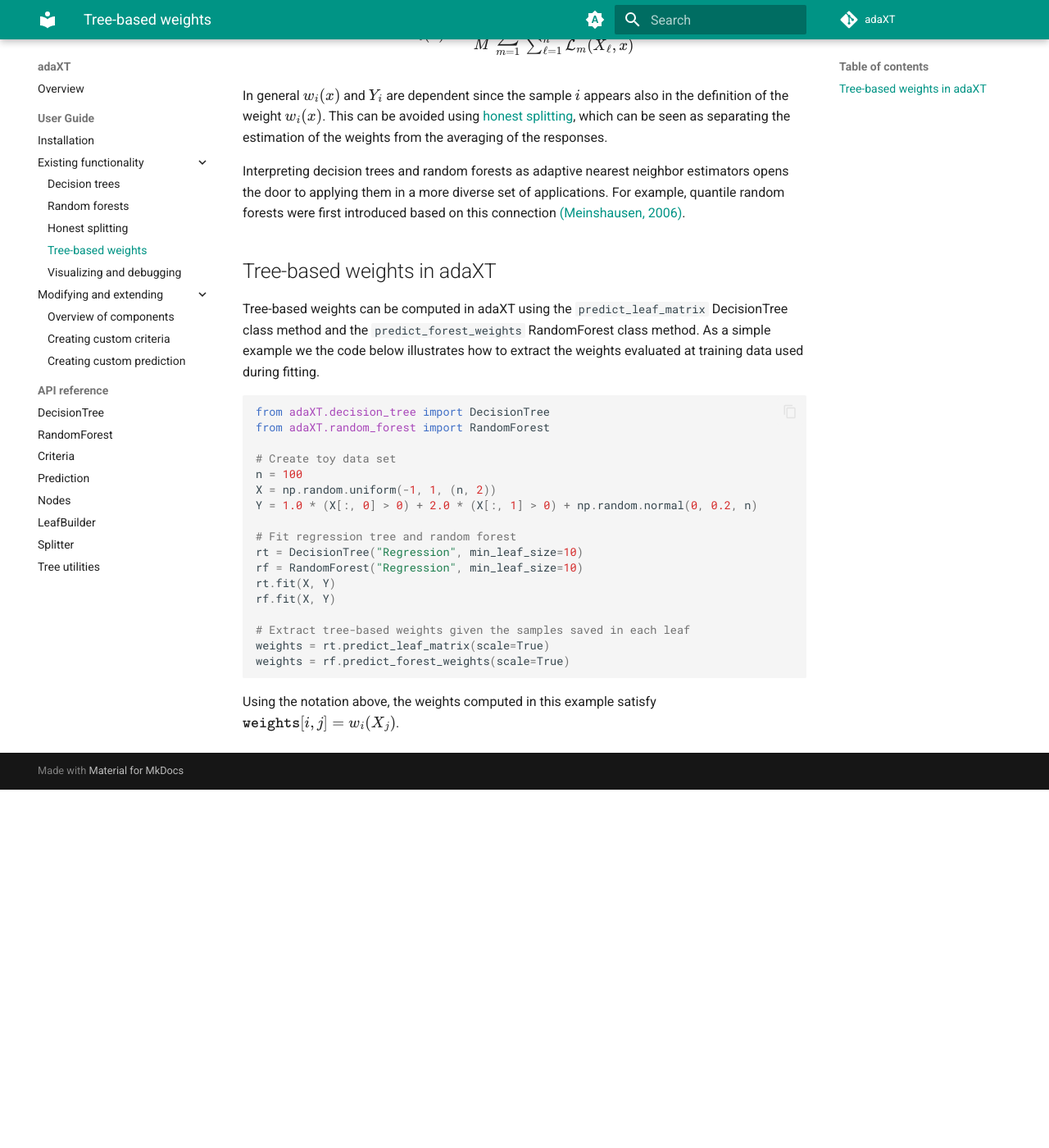
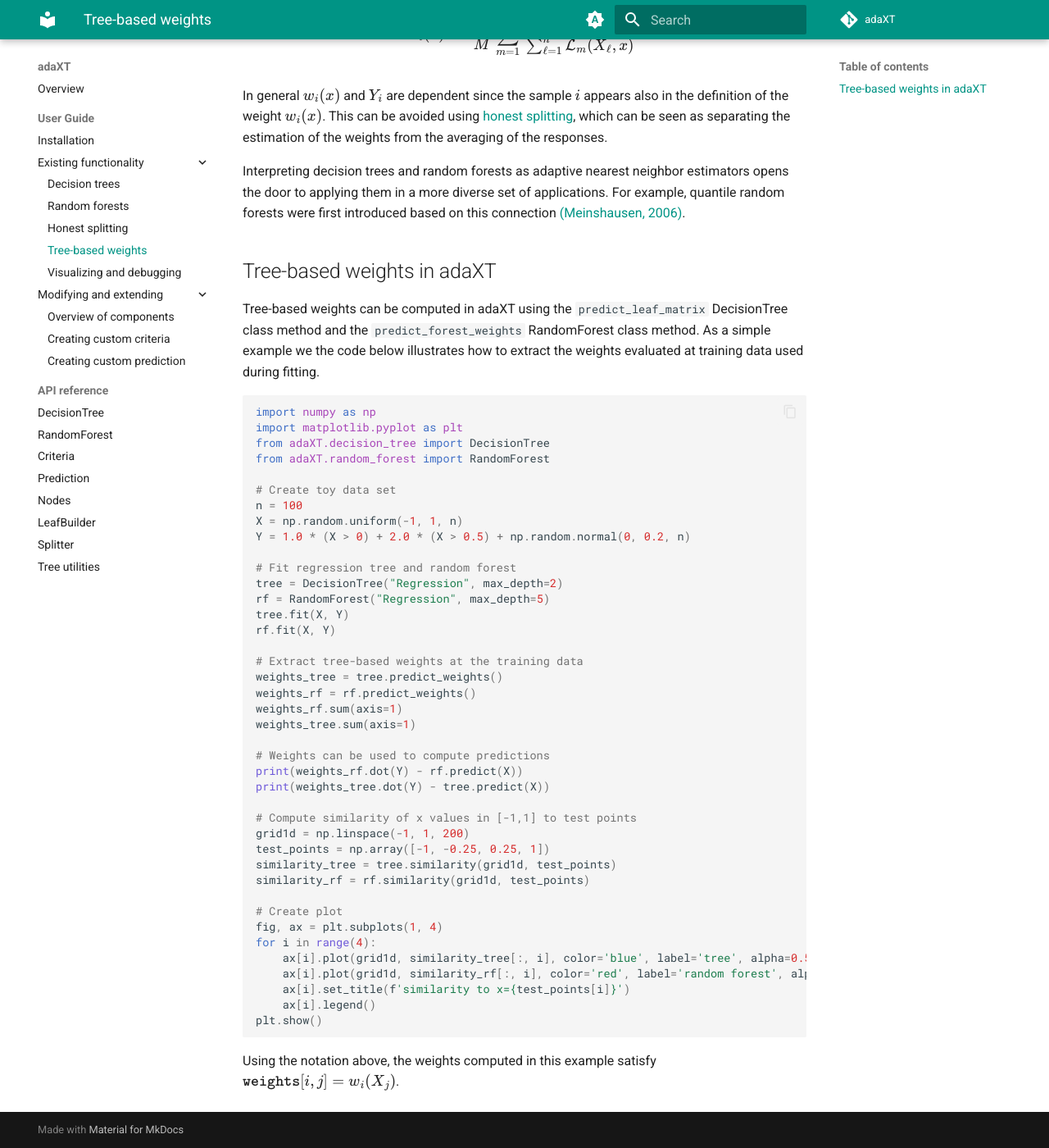
Before and after one commit to NiklasPfister/adaXT, an MkDocs documentation site: the page built from docs/user_guide/tree_based_weights.md, in a window 1280 px wide and 1400 px high, scrolled down 970 px. Shown: the whole window at 82% size. Built offline with MkDocs 1.6.1 and Material for MkDocs 9.7.7, drawn with Linux system fonts in a browser that asks for light colours; comment, search, counter and statistics services are not loaded; before the commit the page ends 1933 px from its top, so only the background shows below that.

Commit message:
fixed weights

````diff
--- a/docs/user_guide/tree_based_weights.md
+++ b/docs/user_guide/tree_based_weights.md
@@ -65,24 +65,46 @@ method. As a simple example we the code below illustrates how to extract the
 weights evaluated at training data used during fitting.
 
 ```python
+import numpy as np
+import matplotlib.pyplot as plt
 from adaXT.decision_tree import DecisionTree
 from adaXT.random_forest import RandomForest
 
 # Create toy data set
 n = 100
-X = np.random.uniform(-1, 1, (n, 2))
-Y = 1.0 * (X[:, 0] > 0) + 2.0 * (X[:, 1] > 0) + np.random.normal(0, 0.2, n)
+X = np.random.uniform(-1, 1, n)
+Y = 1.0 * (X > 0) + 2.0 * (X > 0.5) + np.random.normal(0, 0.2, n)
 
 # Fit regression tree and random forest
-rt = DecisionTree("Regression", min_leaf_size=10)
-rf = RandomForest("Regression", min_leaf_size=10)
-rt.fit(X, Y)
+tree = DecisionTree("Regression", max_depth=2)
+rf = RandomForest("Regression", max_depth=5)
+tree.fit(X, Y)
 rf.fit(X, Y)
 
-# Extract tree-based weights given the samples saved in each leaf
-weights = rt.predict_leaf_matrix(scale=True)
-weights = rf.predict_forest_weights(scale=True)
+# Extract tree-based weights at the training data
+weights_tree = tree.predict_weights()
+weights_rf = rf.predict_weights()
+weights_rf.sum(axis=1)
+weights_tree.sum(axis=1)
 
+# Weights can be used to compute predictions
+print(weights_rf.dot(Y) - rf.predict(X))
+print(weights_tree.dot(Y) - tree.predict(X))
+
+# Compute similarity of x values in [-1,1] to test points
+grid1d = np.linspace(-1, 1, 200)
+test_points = np.array([-1, -0.25, 0.25, 1])
+similarity_tree = tree.similarity(grid1d, test_points)
+similarity_rf = rf.similarity(grid1d, test_points)
+
+# Create plot
+fig, ax = plt.subplots(1, 4)
+for i in range(4):
+    ax[i].plot(grid1d, similarity_tree[:, i], color='blue', label='tree', alpha=0.5)
+    ax[i].plot(grid1d, similarity_rf[:, i], color='red', label='random forest', alpha=0.5)
+    ax[i].set_title(f'similarity to x={test_points[i]}')
+    ax[i].legend()
+plt.show()
 ```
 
 Using the notation above, the weights computed in this example satisfy
````
Also changed, not shown: docs/user_guide/creatingPrediction.md (+1 -1 lines), docs/user_guide/decision_tree.md (+14 -15 lines), docs/user_guide/overview_components.md (+1 -1 lines), 4 other files.
